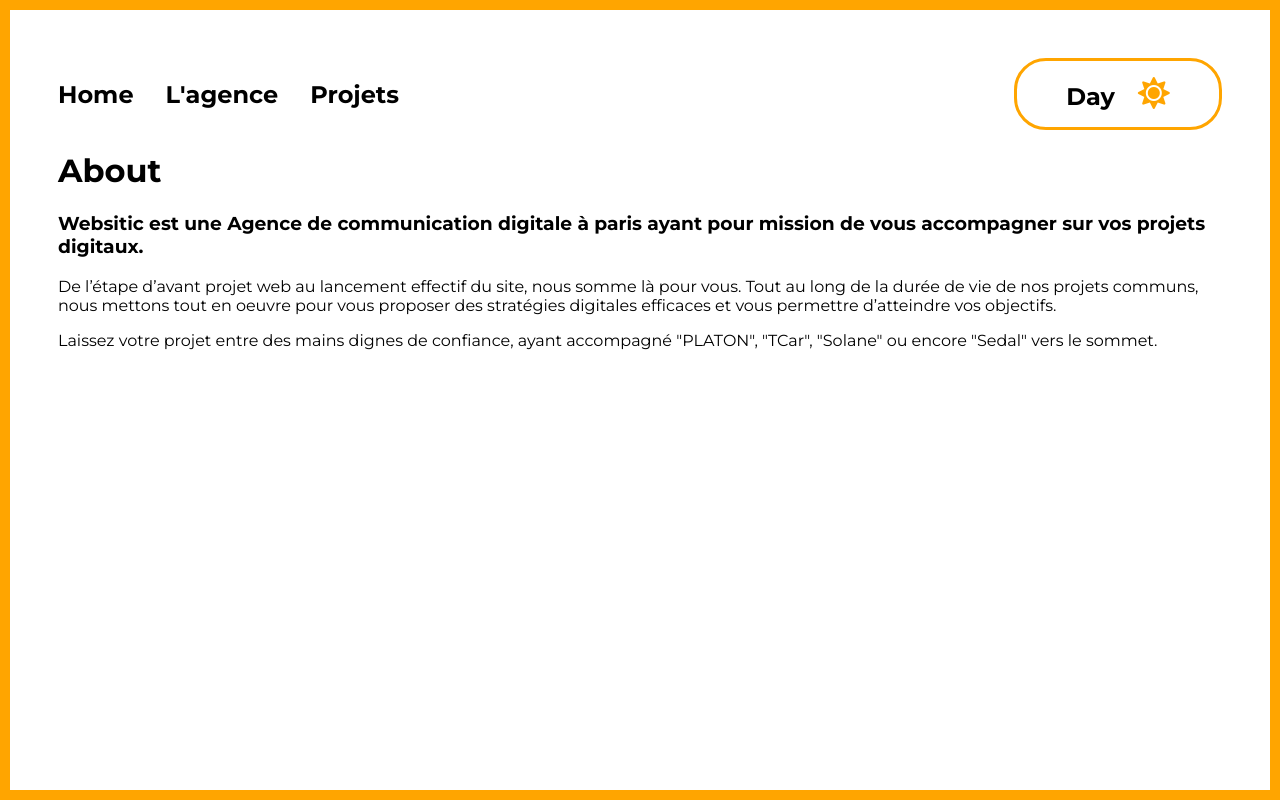
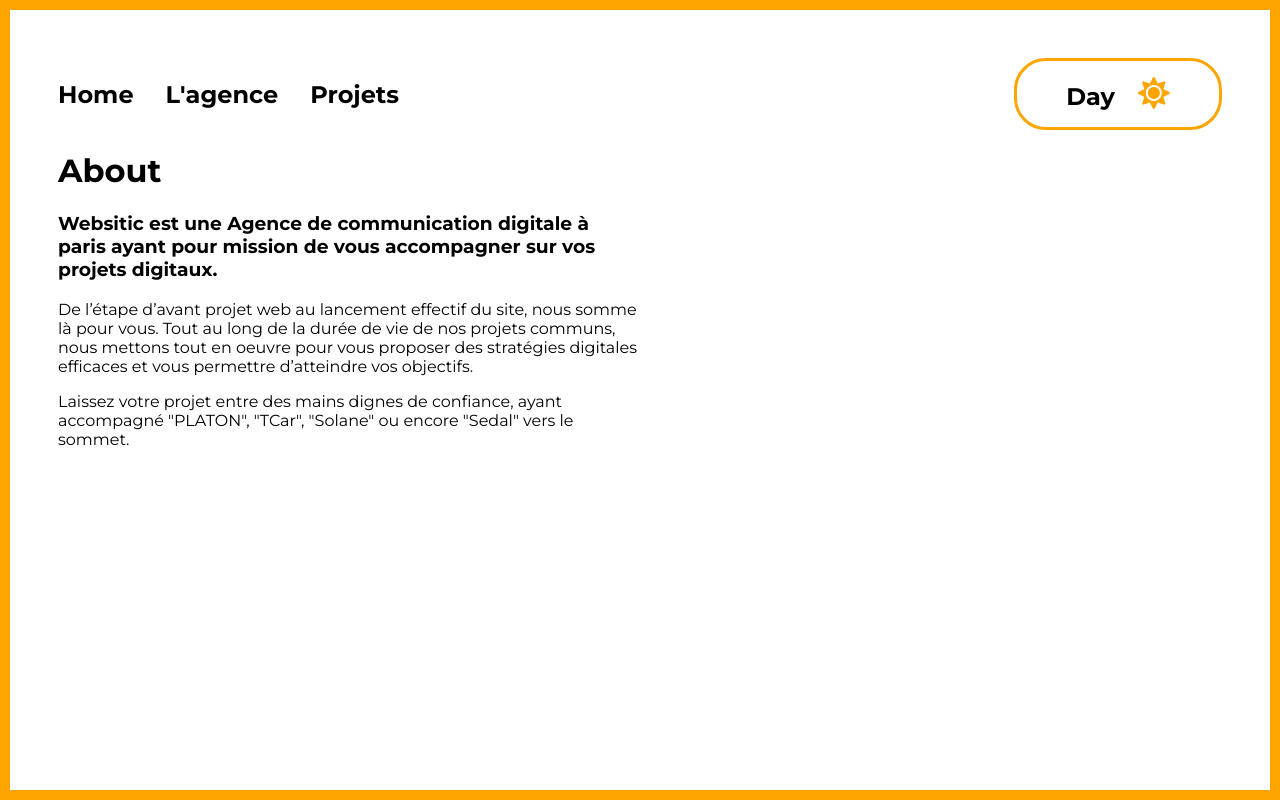
Before and after one commit to PierreNP/W6_App_Day_Light, a React (Create React App) app: page /about in a window 1280 px wide. Built offline with nearby package versions, Linux system fonts and the light colour scheme.

Commit message:
improvements

```diff
--- a/src/index.css
+++ b/src/index.css
@@ -16,10 +16,6 @@
 code {
   font-family: source-code-pro, Menlo, Monaco, Consolas, 'Courier New',
     monospace;
-}
-
-body {
-  /* background-color: turquoise; */
 }
 
 #root {
@@ -149,5 +145,8 @@
   border: orange 1px solid;
   padding: 1rem;
   border-radius: 1rem;
+}
 
+.home,.about {
+  width: 50%;
 }
--- a/src/pages/About/index.js
+++ b/src/pages/About/index.js
@@ -9,7 +9,7 @@
 
 const About = () => {
   return (
-    <div>
+    <div className="about">
       <h1>About</h1>
       <ReactMarkdown>{markdown}</ReactMarkdown>
     </div>
--- a/src/pages/Home/index.js
+++ b/src/pages/Home/index.js
@@ -9,7 +9,7 @@
   Notre agence web est capable de répondre à tous vos besoins et d'élaborer une véritable stratégie digitale.`;
 
   return (
-    <div>
+    <div className="home">
       <h1>Home</h1>
       <ReactMarkdown>{markdown}</ReactMarkdown>
     </div>
```
